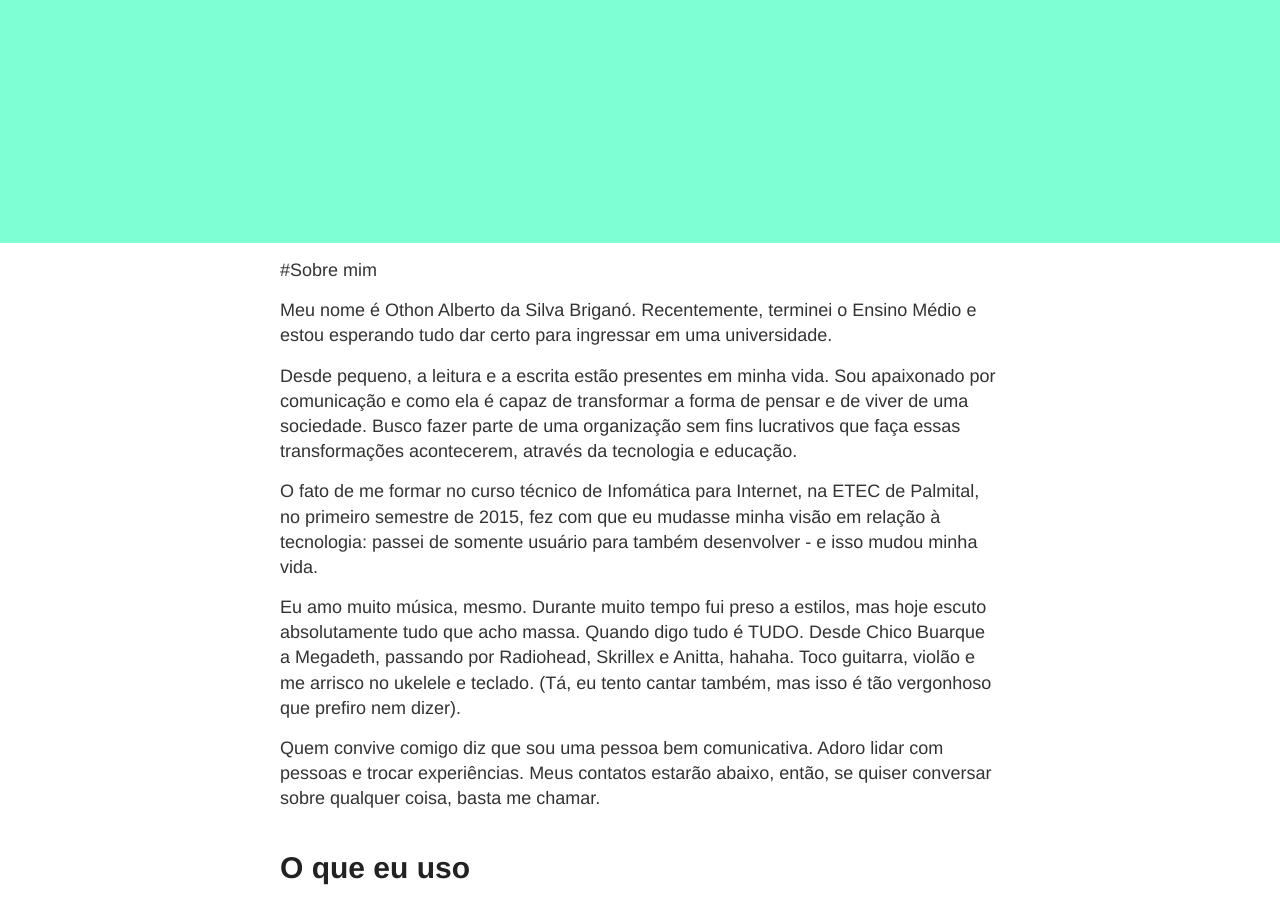
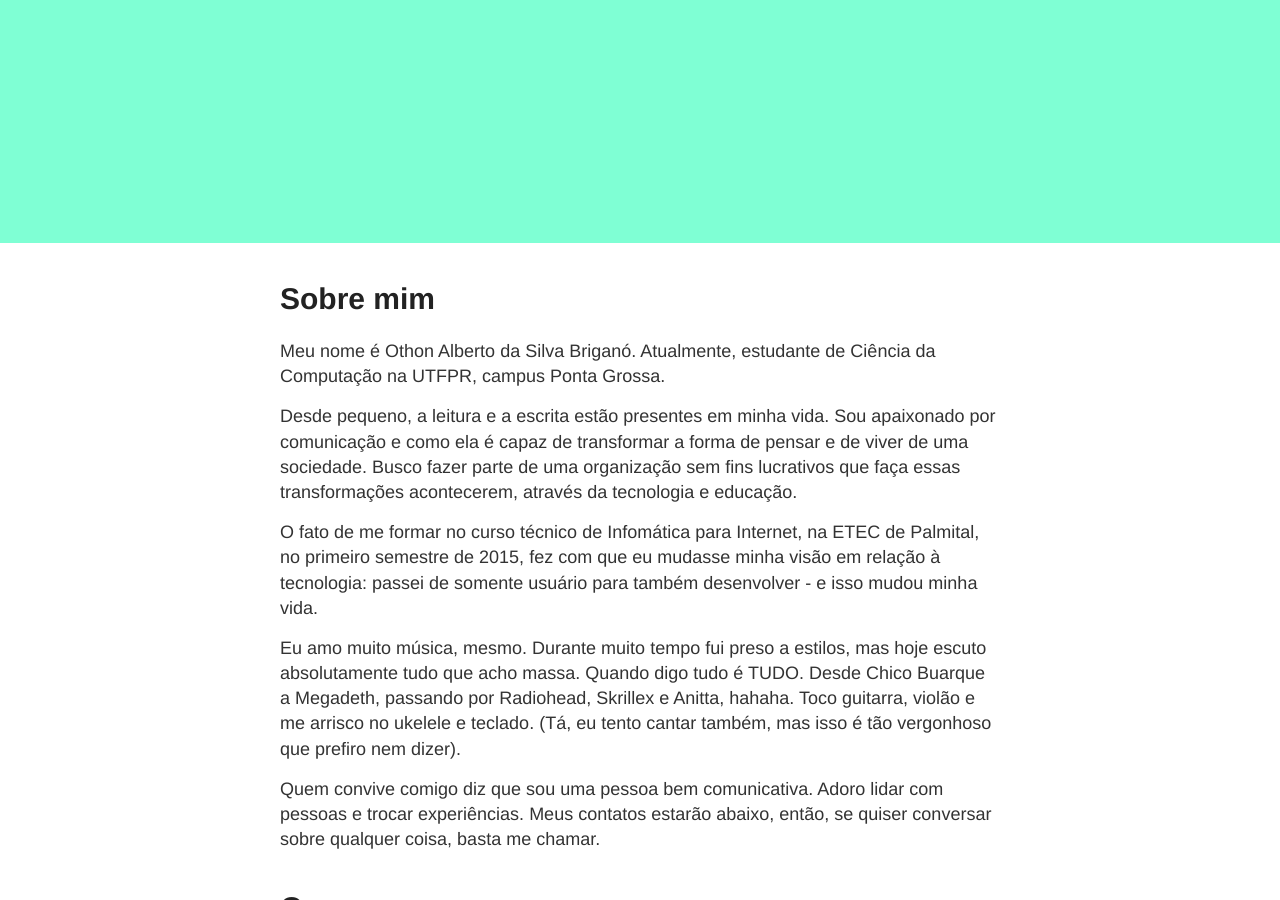
Before and after one commit to othonalberto/othonalberto.github.io, a Jekyll site: the page built from about.md, in a window 1280 px wide and 900 px high, scrolled down 657 px. Built offline with Jekyll 4.4.1, drawn with Linux system fonts in a browser that asks for light colours.

Commit message:
add universidade

```diff
--- a/about.md
+++ b/about.md
@@ -3,9 +3,9 @@ layout: about
 title: About
 permalink: /about/
 ---
-#Sobre mim
+# Sobre mim
 
-Meu nome é Othon Alberto da Silva Briganó. Recentemente, terminei o Ensino Médio e estou esperando tudo dar certo para ingressar em uma universidade.
+Meu nome é Othon Alberto da Silva Briganó. Atualmente, estudante de Ciência da Computação na UTFPR, campus Ponta Grossa.
 
 Desde pequeno, a leitura e a escrita estão presentes em minha vida. Sou apaixonado por comunicação e como ela é capaz de transformar a forma de pensar e de viver de uma sociedade. Busco fazer parte de uma organização sem fins lucrativos que faça essas transformações acontecerem, através da tecnologia e educação.
 
```
